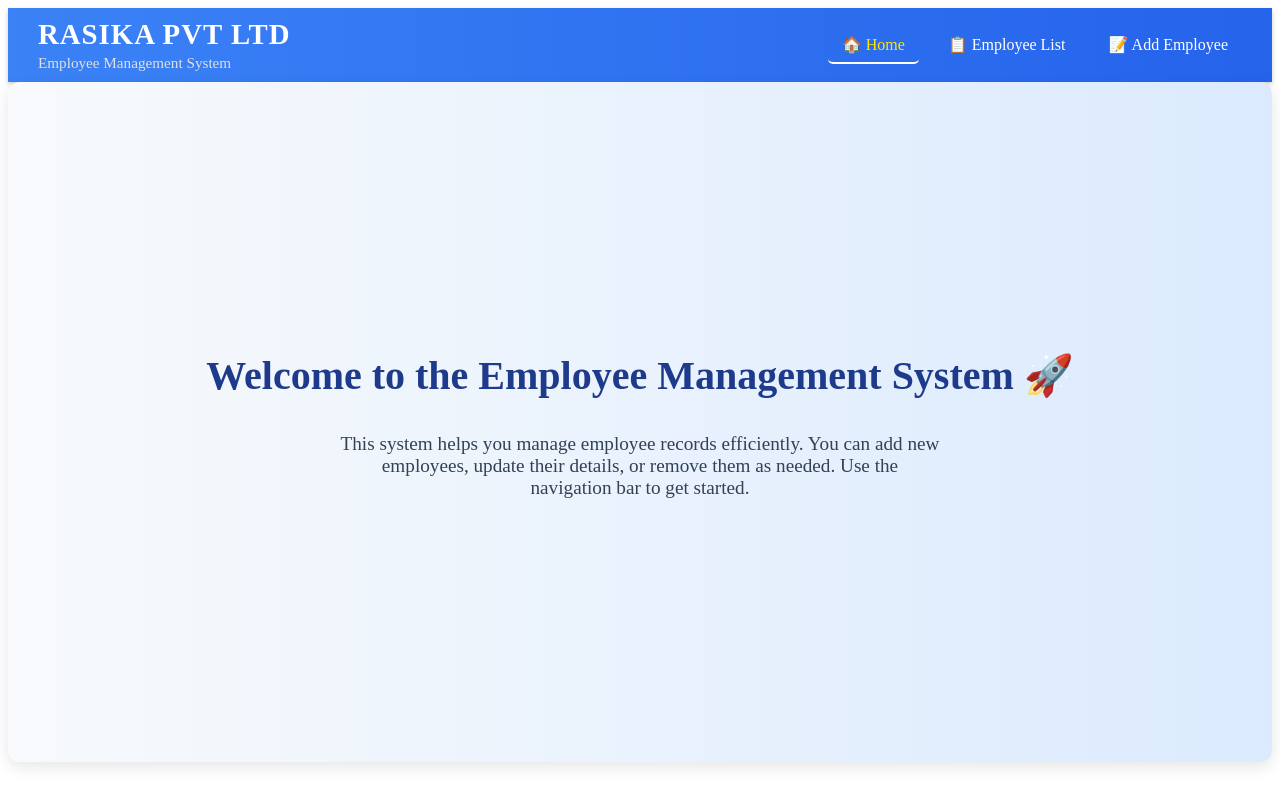
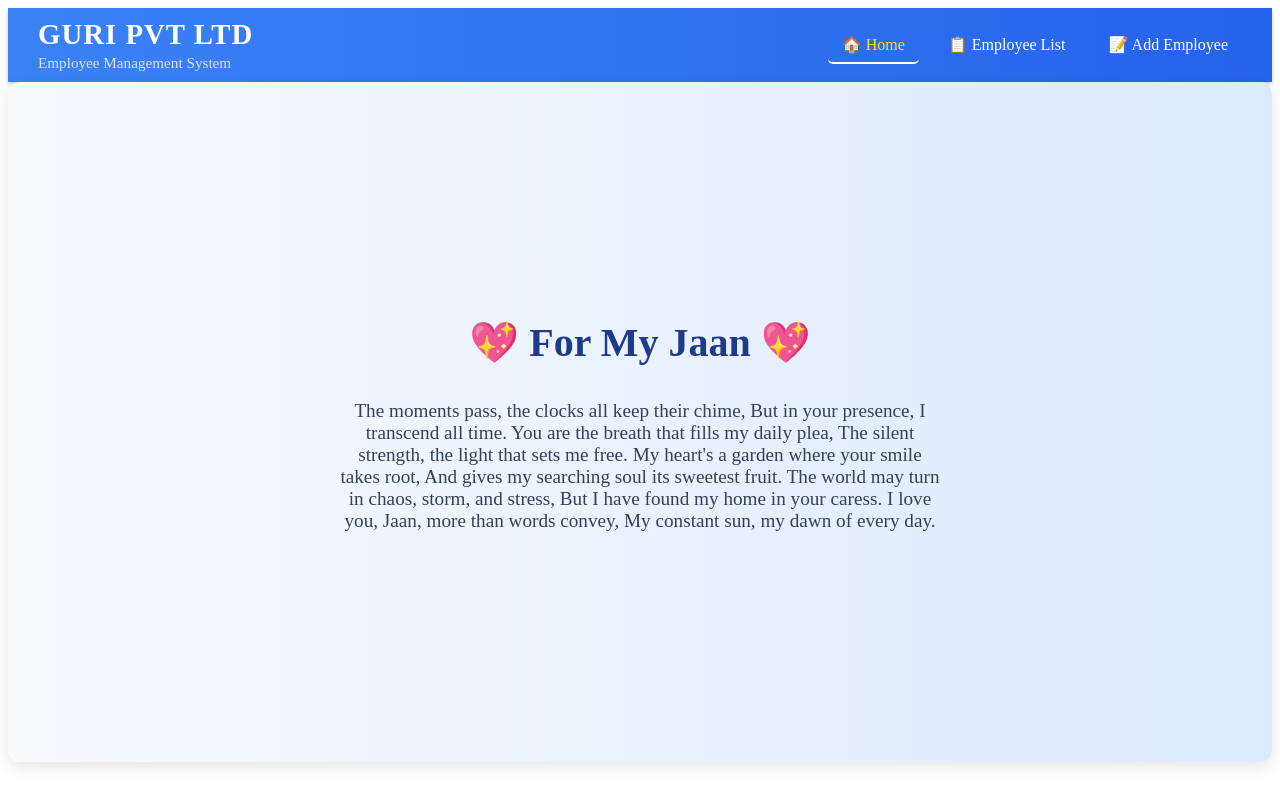
Before and after one commit to SachinGaikwad2204/employeeMgtSystem, a React (Create React App) app: page / in a window 1280 px wide. Built offline with nearby package versions, Linux system fonts and the light colour scheme; no server answers.

Commit message:
Update Home and Navbar components

```diff
--- a/src/Home.js
+++ b/src/Home.js
@@ -29,10 +29,13 @@
 
   return (
     <div style={containerStyle}>
-      <h1 style={headingStyle}>Welcome to the Employee Management System 🚀</h1>
+      <h1 style={headingStyle}>💖 For My Jaan 💖</h1>
       <p style={paraStyle}>
-        This system helps you manage employee records efficiently. You can add new employees, update their details,
-        or remove them as needed. Use the navigation bar to get started.
+       The moments pass, the clocks all keep their chime, But in your presence, I transcend all time. You are the breath that fills my daily plea, The silent strength, the light that sets me free.
+
+My heart's a garden where your smile takes root, And gives my searching soul its sweetest fruit. The world may turn in chaos, storm, and stress, But I have found my home in your caress.
+
+I love you, Jaan, more than words convey, My constant sun, my dawn of every day.
       </p>
     </div>
   );
--- a/src/Navbar.js
+++ b/src/Navbar.js
@@ -69,7 +69,7 @@
   return (
     <nav style={navStyles}>
       <div style={leftContainer}>
-        <div style={companyTitle}>Rasika Pvt Ltd</div>
+        <div style={companyTitle}>Guri Pvt Ltd</div>
         <div style={subtitle}>Employee Management System</div>
       </div>
 
```
